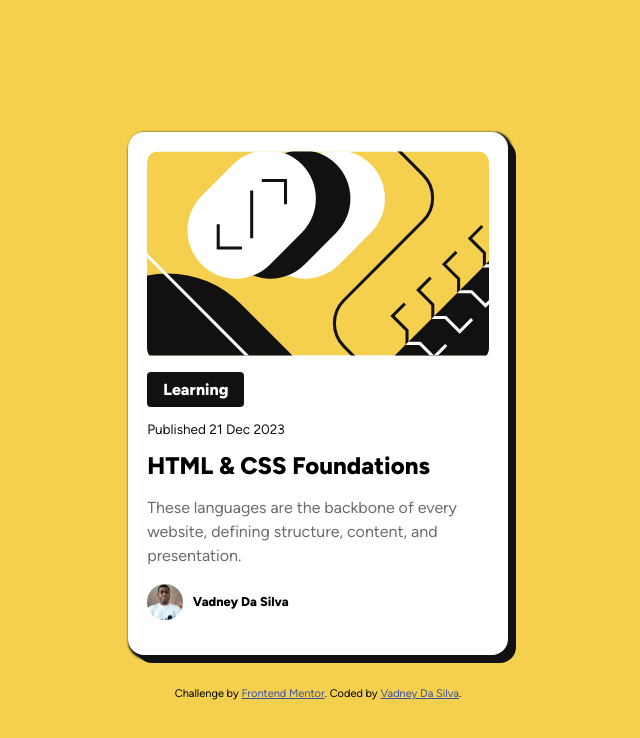
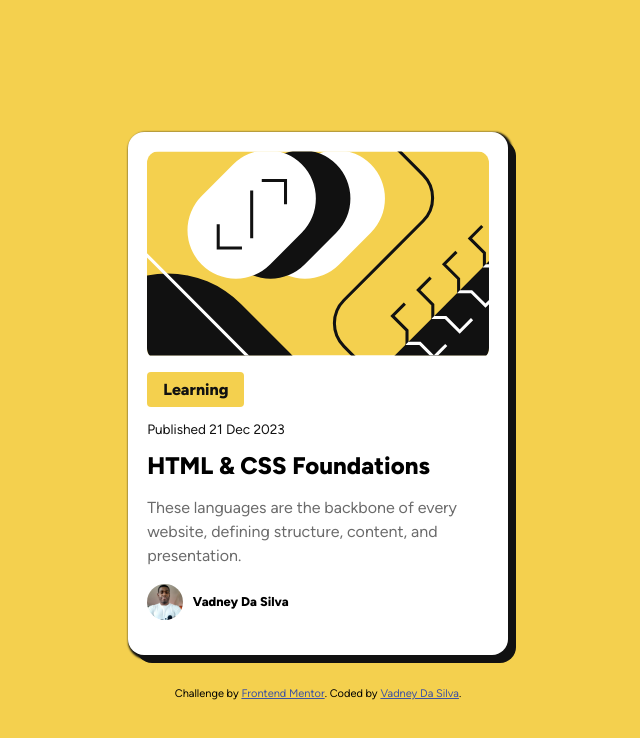
Before and after one commit to YendavAvlis/blog-card, a plain HTML site: page index.html in a window 1280 px wide. In both pictures the pointer is over the element "Learning". Shown: the whole page, without its empty margins (322-962 px from the left). Drawn offline with Linux system fonts and the light colour scheme.

Commit message:
Animation Added

```diff
--- a/style.css
+++ b/style.css
@@ -52,6 +52,12 @@ figure img {
     font-weight: 800;
 }
 
+.tag:hover {
+    color:#111111;
+    background-color: #F4D04E;
+    transition: all .15s ease-in-out;
+}
+
 .content time{
     display: block;
     font-size: .85rem;
@@ -62,6 +68,12 @@ figure img {
 .content h1 {
     margin-bottom: 1rem;
     font-weight: 800;
+}
+
+.content h1:hover {
+    color:#F4D04E;
+    transition: all .15s ease-in-out;
+    cursor: pointer;
 }
 
 .content p {
```
